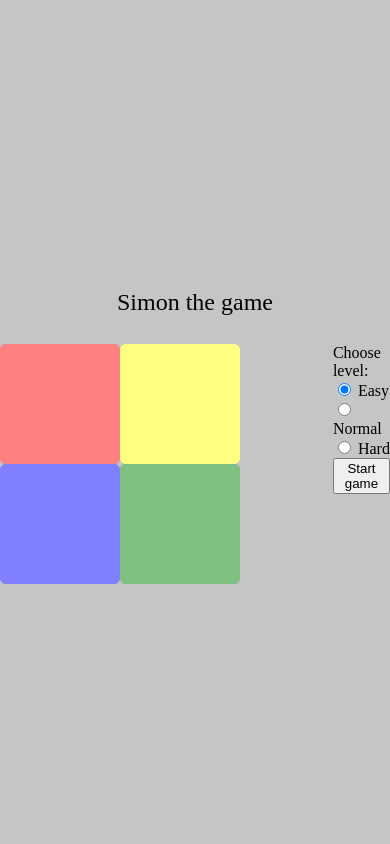
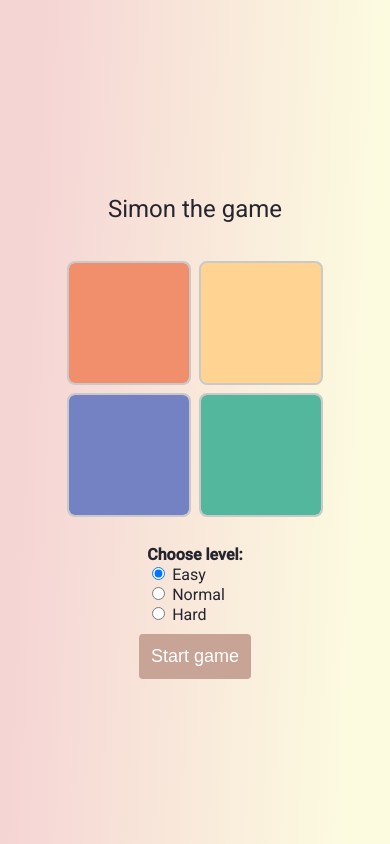
Before and after one commit to Sadnessa/test-game, a Vue app: page / in a window 390 px wide. Built offline with nearby package versions, Linux system fonts and the light colour scheme.

Commit message:
Build 2.

```diff
--- a/src/App.vue
+++ b/src/App.vue
@@ -15,7 +15,7 @@
       </div>
       <div class="content__options">
         <div class="level">
-          Choose level:
+          <strong>Choose level:</strong>
           <label v-for="lvl in gameLevel" :key="lvl">
             <input
               type="radio"
@@ -28,8 +28,10 @@
         </div>
         <button class="start" @click="startGame">Start game</button>
         <div class="current-state" v-if="currentRound">
-          Current round: {{ currentRound }}
-          <div class="lose-note" v-if="lose">Вы проиграли. :с</div>
+          <strong>Current round:</strong> {{ currentRound }}
+          <div class="lose-note" v-if="lose">
+            Sorry! You lost! Your record is {{ currentRound }}.
+          </div>
         </div>
       </div>
     </div>
@@ -49,19 +51,19 @@ export default {
       buttons: [
         {
           id: 1,
-          background: "red",
+          background: "#ea5826",
         },
         {
           id: 2,
-          background: "yellow",
+          background: "#febe5c",
         },
         {
           id: 3,
-          background: "blue",
+          background: "#3246a7",
         },
         {
           id: 4,
-          background: "green",
+          background: "#00946d",
         },
       ],
       gameLevel: ["Easy", "Normal", "Hard"],
@@ -95,7 +97,9 @@ export default {
     newRound() {
       this.userChoice = [];
       this.gameChoice.push(randomNum(1, 4));
-      this.gameChoice.forEach((i, index) => this.highlight(index * this.levelDelay, i));
+      this.gameChoice.forEach((i, index) =>
+        this.highlight(index * this.levelDelay, i)
+      );
       this.highlight(this.gameChoice.length * this.levelDelay, -1);
     },
 
@@ -113,22 +117,30 @@ export default {
     },
 
     levelDelay() {
-      if(this.currentLevel == "Normal") {
-        return 1000
+      if (this.currentLevel == "Normal") {
+        return 1000;
       }
-      if(this.currentLevel == "Hard"){
-        return 400
+      if (this.currentLevel == "Hard") {
+        return 400;
       }
-      return 1500
-    }
+      return 1500;
+    },
   },
 };
 </script>
 
 <style lang="scss">
+@import url("https://fonts.googleapis.com/css2?family=Roboto:wght@300;500;&display=swap");
+
 body {
-  background: rgb(197, 197, 197);
+  font-family: "Roboto", sans-serif;
+  background-image: linear-gradient(
+    92.7deg,
+    rgba(245, 212, 212, 1) 8.5%,
+    rgba(252, 251, 224, 1) 90.2%
+  );
   margin: 0px;
+  color: #101320ea;
 }
 </style>
 
@@ -140,25 +152,102 @@ body {
   flex-direction: column;
   width: 100%;
   height: 100vh;
+  padding: 0px 10px;
+  box-sizing: border-box;
 
   &__title {
-    margin: 28px;
+    margin: 40px;
     font-size: 24px;
   }
 
   &__main {
+    width: 100%;
     display: flex;
+    justify-content: center;
   }
 
   &__game {
+    display: flex;
+    justify-content: center;
     margin-right: 20px;
+
+    .items {
+      width: 100%;
+      height: 100%;
+      max-width: 300px;
+      max-height: 400px;
+      display: flex;
+      flex-wrap: wrap;
+      justify-content: center;
+      margin: -6px;
+
+      button {
+        margin: 6px;
+      }
+    }
   }
 
   &__options {
+    min-width: 260px;
+    .start {
+      position: relative;
+      border: none;
+      border-radius: 4px;
+      padding: 12px;
+      margin: 10px 0px;
+      background: #c7a496;
+      color: white;
+      font-size: 18px;
+
+      &:after {
+        position: absolute;
+        content: "";
+        width: 100%;
+        height: 100%;
+        top: 0px;
+        left: 0px;
+        border-radius: inherit;
+        background: transparent;
+        transition: all ease-in-out 0.2s;
+      }
+
+      &:hover {
+        &:after {
+          background: rgba(255, 255, 255, 0.247);
+        }
+      }
+    }
+
     .level {
       display: flex;
       flex-direction: column;
     }
+
+    .current-state {
+      margin: 10px 0px;
+      .lose-note {
+        margin: 16px 0px;
+      }
+    }
+  }
+}
+
+@media screen and (max-width: 600px) {
+  .content {
+    &__main {
+      flex-direction: column;
+    }
+
+    &__game {
+      margin-right: 0px;
+    }
+
+    &__options {
+      display: flex;
+      flex-direction: column;
+      align-items: center;
+      margin-top: 30px;
+    }
   }
 }
 </style>
--- a/src/components/GameButton.vue
+++ b/src/components/GameButton.vue
@@ -28,6 +28,7 @@ button {
   padding: 60px;
   cursor: pointer;
 
+
   &:after {
     content: "";
     position: absolute;
@@ -35,13 +36,15 @@ button {
     height: 100%;
     top: 0px;
     left: 0px;
-    background: rgba(255, 255, 255, 0.5);
+    background: rgba(255, 255, 255, 0.322);
     border-radius: inherit;
+    outline: 2px solid rgb(201, 201, 201);
+    transition: all ease-in-out 0.2s;
   }
 
   &:hover {
     &:after {
-      background: rgba(0, 0, 0, 0.1);
+      background: rgba(0, 0, 0, 0.2);
     }
   }
 
@@ -55,7 +58,7 @@ button {
     &--active {
       &:after {
         background: transparent;
-        outline: 2px solid rgba(255, 255, 255, 0.849)
+        outline: 2px solid rgba(0, 0, 0, 0.849)
       }
     }
   }
```
Also changed, not shown: 5 other files (tests, documents, lock files or other folders).
